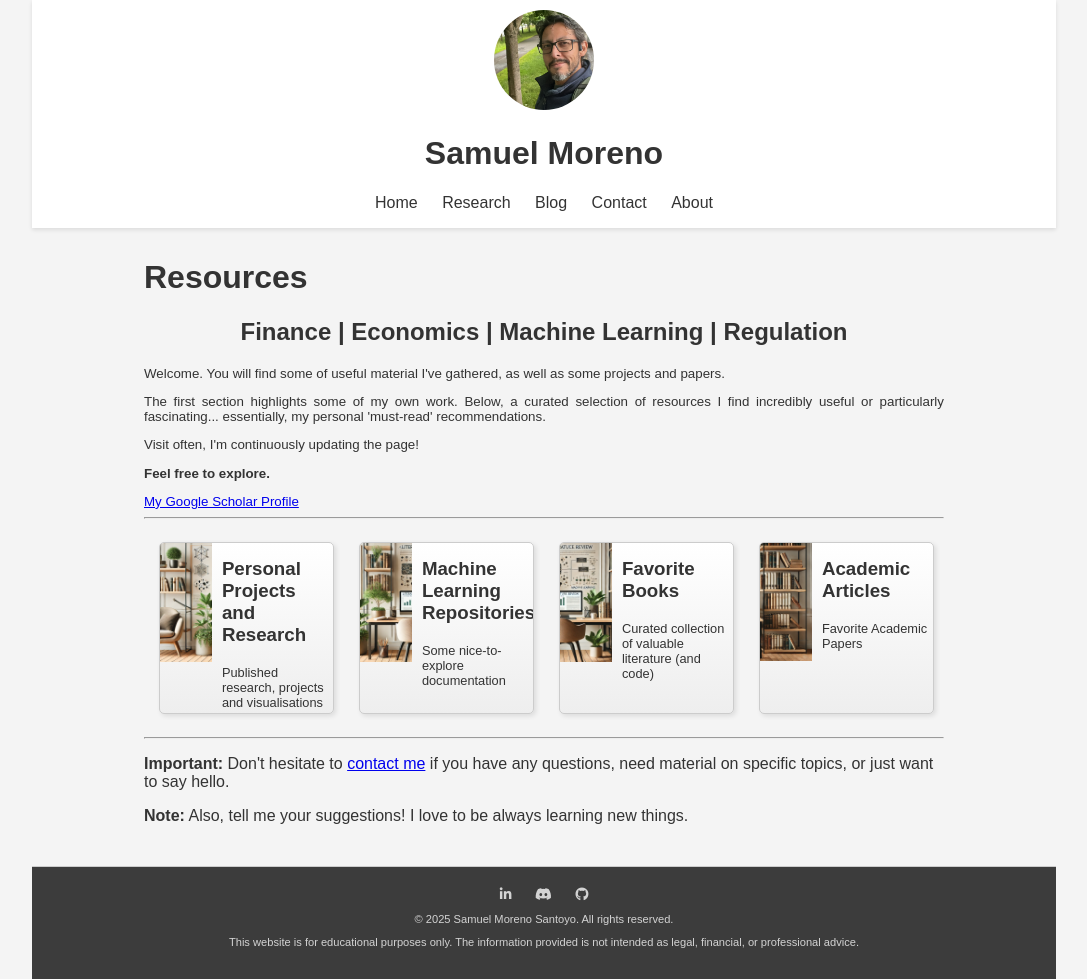
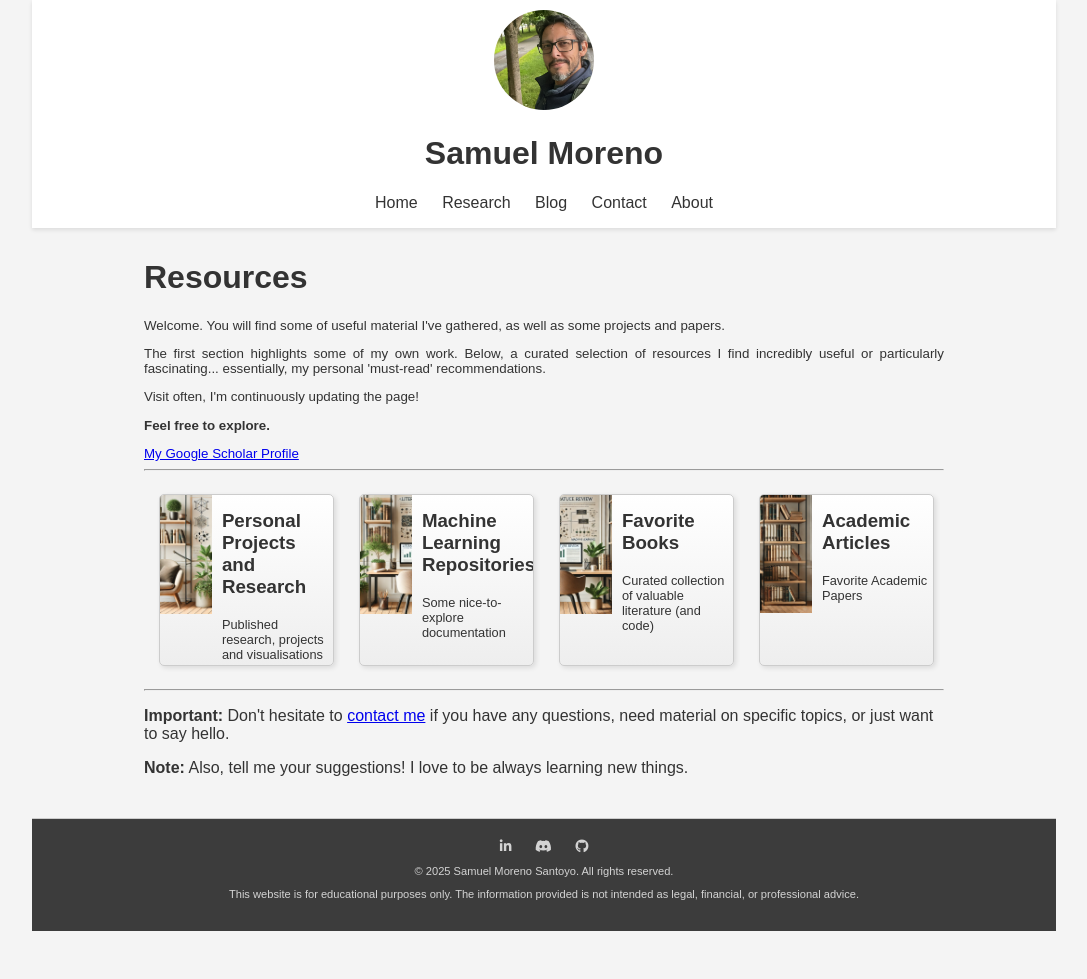
Before and after one commit to GregSom-MSc/GregSom-MSc.github.io, a Jekyll site: the page built from research.html, in a window 1280 px wide. Shown: the whole page, without its empty margins (96-1183 px from the left). Built offline with Jekyll 4.4.1, drawn with Linux system fonts in a browser that asks for light colours; after the commit the page ends 931 px from its top, so only the background shows below that.

Commit message:
took out the first subtitle.

```diff
--- a/research.html
+++ b/research.html
@@ -17,7 +17,7 @@ title: Research
 </head>
 <body>
       <h1>Resources </h1>
-        <h2 style="text-align: center";>Finance  |  Economics  |  Machine Learning  |  Regulation </h2>
+
         <div style="text-align: justify; font-size: smaller;">
             <p>Welcome. You will find some of useful material I've gathered, as well as some projects and papers.</p>
 
```
